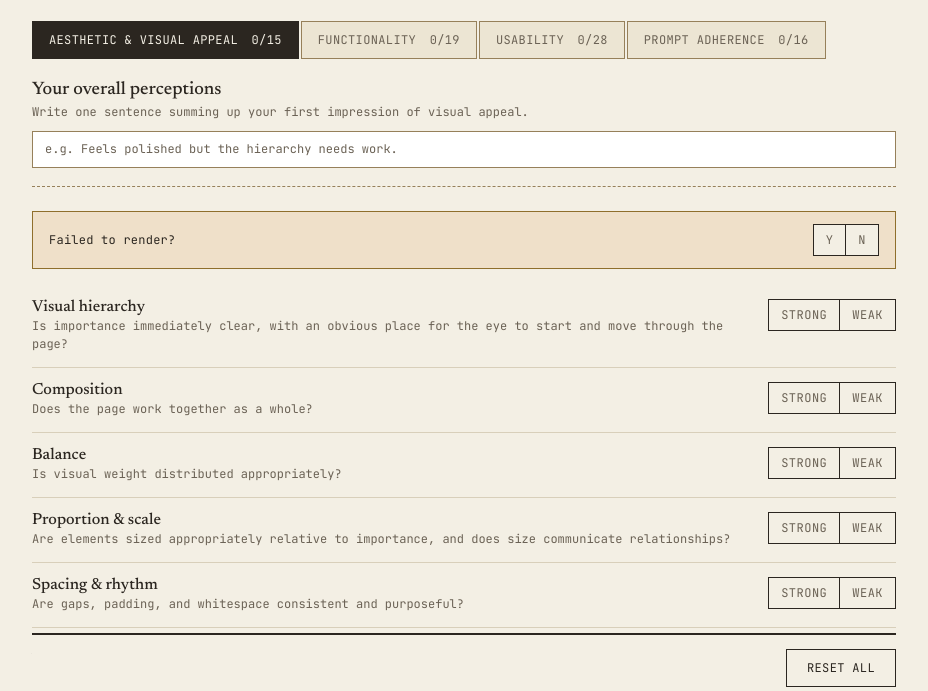
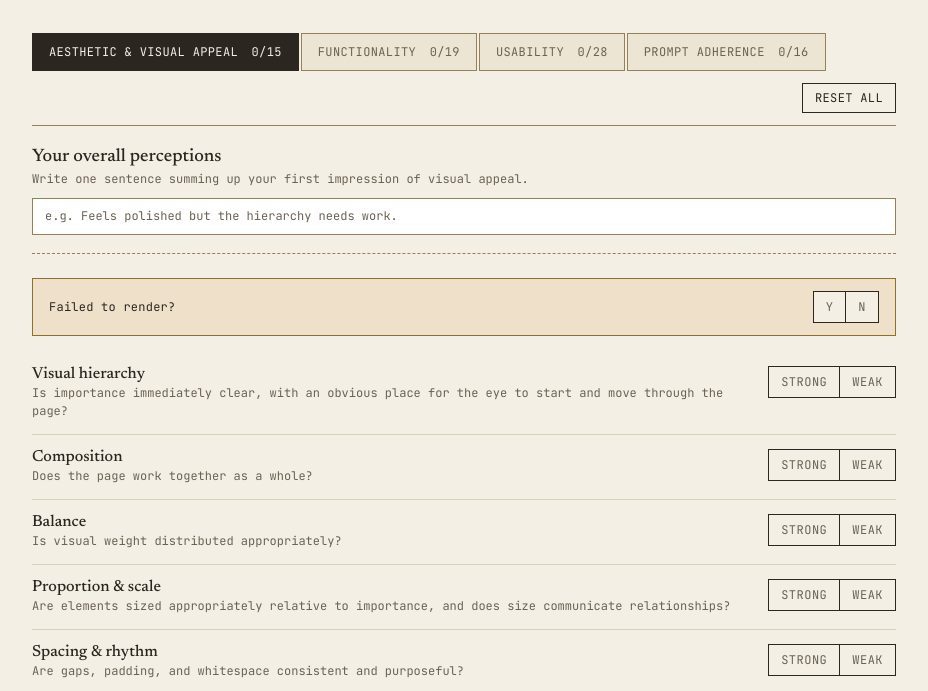
Before and after one commit to Samhavasdesign/design-eval-checklist, a plain HTML site: page index.html in a window 1280 px wide. Shown: the part 109-800 px from the top of the page, without its empty margins (176-1104 px from the left). Drawn offline with Linux system fonts and the light colour scheme.

Commit message:
Make category nav sticky and move Reset all into it
- .tabs is now wrapped in a sticky .topnav that pins to the top of the
  viewport on scroll, so the active category stays visible
- Reset all button moved from the bottom footer bar into the top nav,
  right-aligned; the footer bar is removed

Co-Authored-By: Claude Sonnet 5 <noreply@anthropic.com>

```diff
--- a/index.html
+++ b/index.html
@@ -69,11 +69,26 @@
     text-transform:uppercase;
     white-space:nowrap;
   }
+  .topnav{
+    position:sticky;
+    top:0;
+    z-index:20;
+    background:var(--paper);
+    display:flex;
+    justify-content:space-between;
+    align-items:flex-start;
+    gap:12px 16px;
+    flex-wrap:wrap;
+    padding:12px 0;
+    margin-bottom:22px;
+    border-bottom:1px solid var(--line-strong);
+  }
+  .topnav .btn{flex:0 0 auto;align-self:flex-start;margin-left:auto;}
   .tabs{
     display:flex;
     gap:2px;
-    margin-bottom:22px;
     flex-wrap:wrap;
+    flex:1 1 auto;
   }
   .tab{
     font-family:'JetBrains Mono', monospace;
@@ -316,19 +331,6 @@
   }
   .copied{color:var(--green);font-size:12px;opacity:0;transition:opacity 0.2s;}
   .copied.show{opacity:1;}
-  .footer-bar{
-    position:sticky;
-    bottom:0;
-    background:var(--paper);
-    border-top:2px solid var(--ink);
-    padding:14px 0 4px;
-    margin-top:28px;
-    display:flex;
-    justify-content:space-between;
-    align-items:center;
-    flex-wrap:wrap;
-    gap:12px;
-  }
   .module-divider{
     height:2px;
     background:var(--ink);
@@ -411,14 +413,11 @@
     <div class="stamp">for review</div>
   </header>
 
-  <div class="tabs" id="tabs"></div>
+  <div class="topnav" id="topnav">
+    <div class="tabs" id="tabs"></div>
+    <button class="btn ghost small" id="resetBtn">Reset all</button>
+  </div>
   <div id="panels"></div>
-
-
-  <div class="footer-bar">
-    <span></span>
-    <button class="btn ghost" id="resetBtn">Reset all</button>
-  </div>
 
   <div class="module-divider"></div>
 
```
